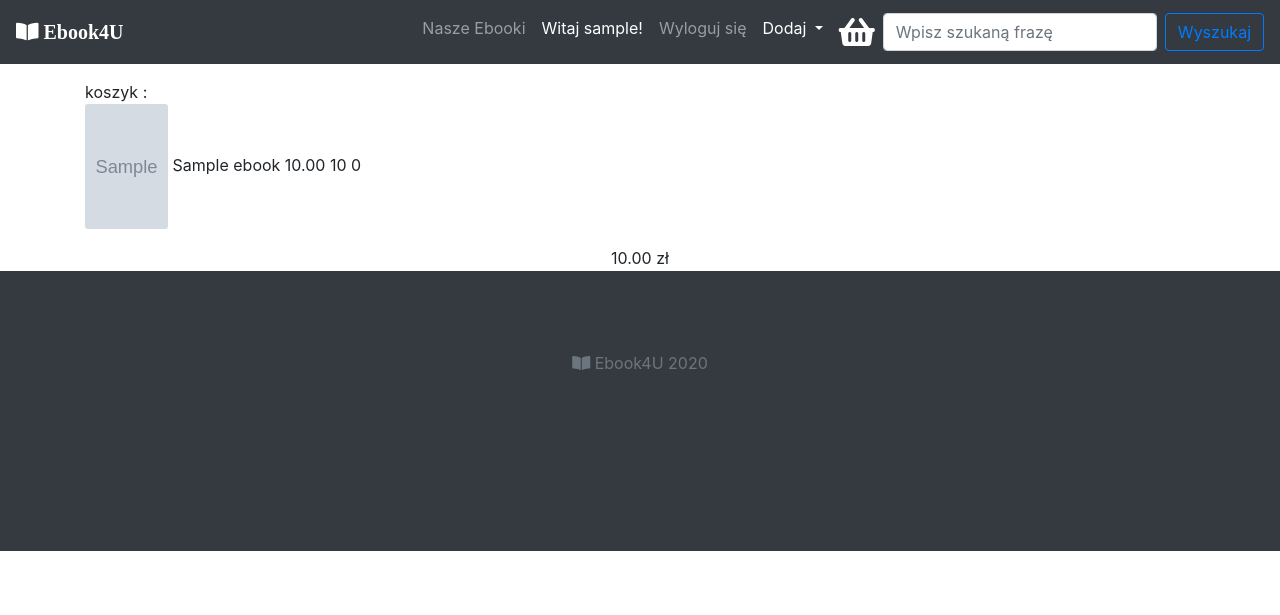
After one commit to Jacek960/Ebook-shop, a Django app: page /cart/ in a window 1280 px wide. The commit adds this page. Shown: the top 615 px of the page. Run offline with Django 3.2, Linux system fonts and the light colour scheme; a user stored in the database is signed in; tables that the repository leaves empty hold one stand-in row (values such as "Sample post"); grey boxes marked "Sample" are stand-in pictures; some libraries are stand-ins or nearby versions.

Commit message:
shopping cart to change

```diff
--- a/books/templates/books/book_card.html
+++ b/books/templates/books/book_card.html
@@ -29,7 +29,7 @@
                 {% endif %}
             </table>
             <div style="text-align: center">
-                <a class="btn btn-primary btn-sm" href="#" role="button">Do koszyka</a>
+                <a class="btn btn-primary btn-sm" href="{% url 'add_book_to_cart' ebook.id %}" role="button">Do koszyka</a>
             </div>
         </div>
     </div>
--- a/books/templates/books/book_details.html
+++ b/books/templates/books/book_details.html
@@ -98,7 +98,7 @@
                                     </div>
 
                                     <div class="col-4">
-                                        <a href="" class="btn btn-outline-success" role="button" aria-disabled="true">Do koszyka</a>
+                                        <a href="{% url 'add_book_to_cart' ebook.id %}" class="btn btn-outline-success" role="button" aria-disabled="true">Do koszyka</a>
                                     </div>
                                 </div>
                             </div>
--- a/books/templates/books/book_list.html
+++ b/books/templates/books/book_list.html
@@ -1,7 +1,7 @@
 {% extends 'base.html' %}
 {% block content %}
     <div class="container">
-        <h2>Lista ksiazek </h2>
+        <h2>Nasze ebooki: </h2>
         <div class="row row-cols-1 row-cols-md-5">
             {% for ebook in object_list %}
                 {% include "books/book_card.html" %}
--- /dev/null
+++ b/books/templates/books/shopping_cart.html
@@ -0,0 +1,24 @@
+{% extends 'base.html' %}
+{% block content %}
+     <div class="container">
+koszyk :<br>
+    {% for item in cart.cartproduct_set.all %}
+        <p><img src="{{ item.product.image.url }}" class="card-img" alt="..." style="width: 83px;height:125px "> {{ item.product.name }} {{ item.product.price_brutto }} {{ item.quantity }} {{ item.product.discount_percent }}</p>
+             <table style="width:100%">
+                {% if item.product.discount_percent > 0 %}
+                    <tr style="text-align: center">
+                        <td style="color:red">
+                            <big>{{ item.product.price_brutto_discount|floatformat:2 }} zł</big>
+                        </td>
+                    </tr>
+                {% elif item.product.discount_percent == 0 %}
+                    <tr style="text-align: center">
+                        <td> {{ item.product.price_brutto|floatformat:2 }} zł
+                        </td>
+                    </tr>
+                {% endif %}
+        </table>
+            {% endfor %}
+
+     </div>
+{% endblock %}
--- a/books/urls.py
+++ b/books/urls.py
@@ -2,7 +2,7 @@ from django.urls import path
 from .views import BookListView, BookDetailView, EbookCreateView, AuthorCreateView, EbookUpdate, EbookDelete, \
     HomePageView, GendreBooksView, SignUpView, PromoBooksView, AuthorBooksView, GendreCreateView, NewBooksView, \
     PublisherCreateView, SearchView
-
+from books import views
 urlpatterns = [
     path('books/', BookListView.as_view(), name='book_list'),
     path('', HomePageView.as_view(), name='home_page'),
@@ -19,6 +19,8 @@ urlpatterns = [
     path('new_books/', NewBooksView.as_view(), name='new_ebook'),
     path('author/<slug:autor_slug>/', AuthorBooksView.as_view(), name='ebook_author'),
     path('search/', SearchView.as_view(), name='search'),
+    path('cart/', views.CartView.as_view(), name='cart'),
+    path('add_to_cart/<int:id_product>', views.AddItemToCardView.as_view(),name='add_book_to_cart')
 
 
 
--- a/books/views.py
+++ b/books/views.py
@@ -1,13 +1,15 @@
 import random
 
-from django.contrib.auth.mixins import PermissionRequiredMixin
+from django.contrib.auth.mixins import PermissionRequiredMixin, LoginRequiredMixin
+from django.core.exceptions import ObjectDoesNotExist
 from django.db.models import Count
-from django.shortcuts import render
+from django.http import HttpResponse
+from django.shortcuts import render, redirect
 from django.views.generic import ListView, DetailView, CreateView, UpdateView, DeleteView
 from django.views import View
 
 from books.forms import EbookForm, AuthorForm, SignUpForm, GendreForm, PublisherForm
-from books.models import Ebook, Gendre, Autor, Banner, MainBanner
+from books.models import Ebook, Gendre, Autor, Banner, MainBanner, Cart, CartProduct
 from django.contrib.auth.forms import UserCreationForm
 from django.urls import reverse_lazy
 from django.views import generic
@@ -126,3 +128,20 @@ class SearchView(View):
             books = Ebook.objects.all().filter(
                 Q(name__icontains=query) | Q(description__icontains=query) | Q(autor__name__icontains=query))
         return render(request, 'books/search.html', {'query': query, 'books': books})
+
+
+class AddItemToCardView(LoginRequiredMixin,View):
+
+    def get(self, request, id_product):
+        cart, created= Cart.objects.get_or_create(user=request.user)
+        ebook = Ebook.objects.get(id=id_product)
+        cart.product.add(ebook)
+        return redirect('cart')
+
+
+
+class CartView(LoginRequiredMixin,View):
+
+    def get(self, request):
+        cart, created = Cart.objects.get_or_create(user=request.user)
+        return render(request, 'books/shopping_cart.html', {'cart':cart})
--- a/templates/base.html
+++ b/templates/base.html
@@ -67,7 +67,7 @@
                 {% endif %}
 <ul class="navbar-nav ml-auto">
                                 <li class="nav-item active">
-                        <a class="nav-link fas fa-shopping-basket fa-2x" href=""></a></li>
+                        <a class="nav-link fas fa-shopping-basket fa-2x" href="{% url 'cart' %}"></a></li>
 
 
             </ul>
```
